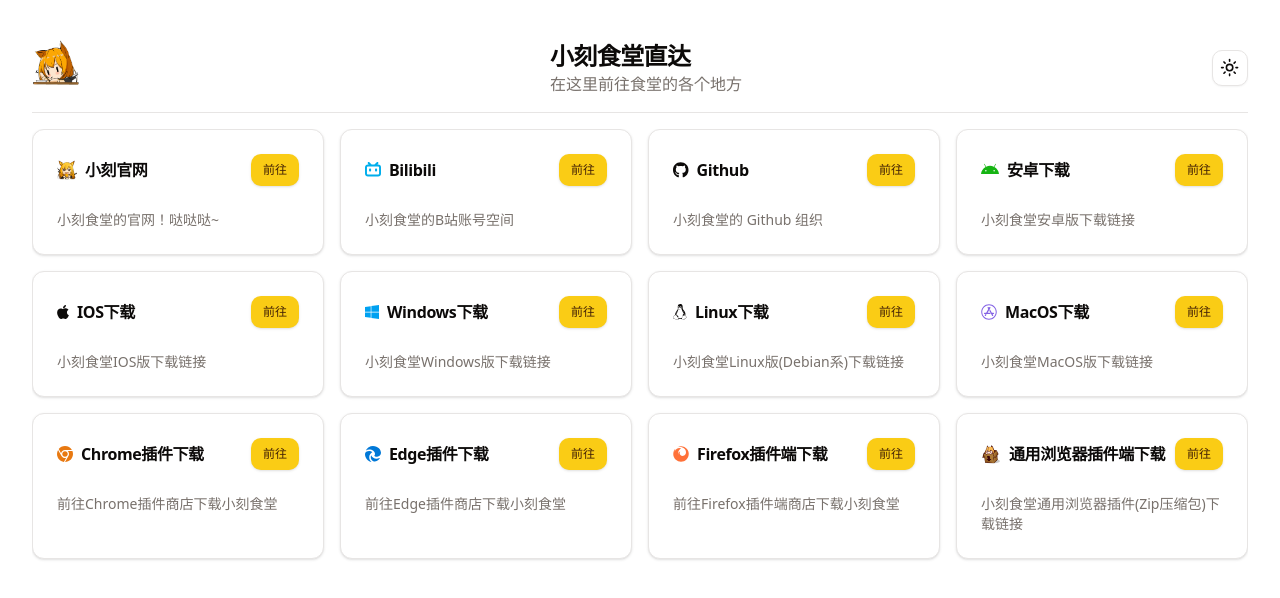
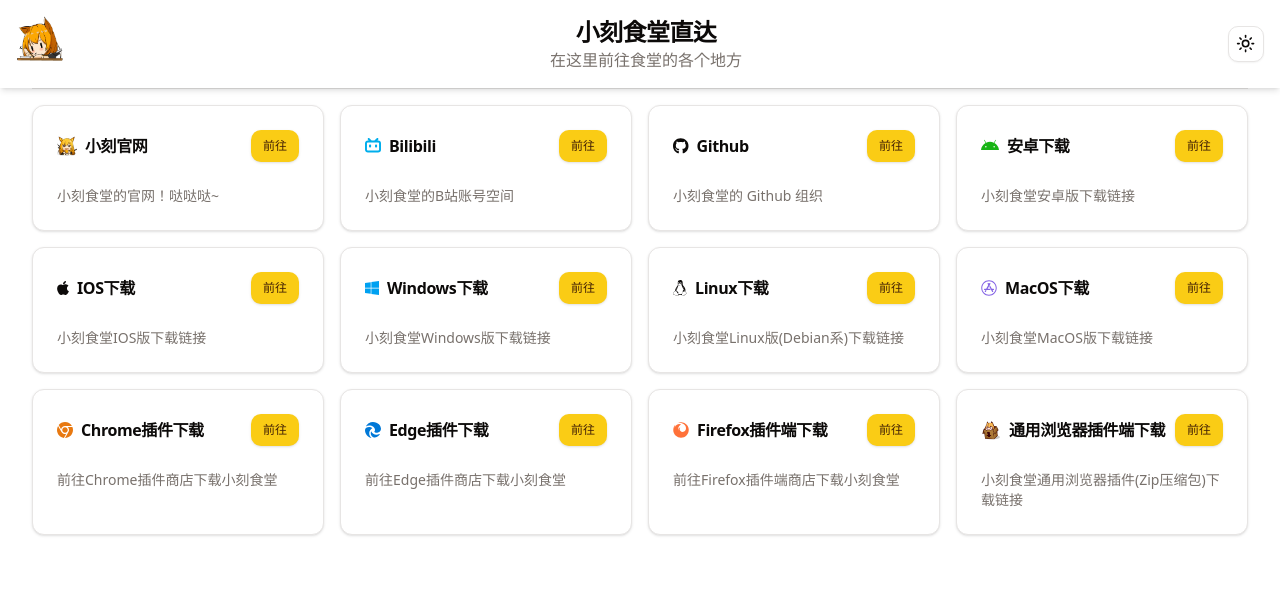
Before and after one commit to Enraged-Dun-Cookie-Development-Team/Ceobe-Link, a React (Vite) app: page / in a window 1280 px wide. Shown: the top 598 px of the page. Built offline with nearby package versions, Linux system fonts and the light colour scheme.

Commit message:
:recycle: 调整nav的固定方法

```diff
--- a/src/App.tsx
+++ b/src/App.tsx
@@ -1,9 +1,7 @@
 import OfficalSiteIcon from "@/assets/offical-site.gif";
-import { ScrollArea } from "@/components/ui/scroll-area";
 import { Separator } from "@/components/ui/separator";
 import { Toaster } from "@/components/ui/toaster";
 import "@/index.css";
-import { cn } from "@/lib/utils";
 import { ThemeProvider } from "@/theme/provider";
 import { ThemeToggle } from "@/theme/toggle";
 
@@ -12,14 +10,14 @@
 function App() {
   return (
     <ThemeProvider defaultTheme="system" storageKey="vite-ui-theme">
-      <div className="z-40 h-full flex-1 flex-col space-y-4 p-8 flex min-w-96">
-        <div className="flex items-center justify-between space-y-2">
+      <div className="h-full flex-1 flex-col space-y-4 p-8 flex min-w-96 select-none">
+        <div className="flex items-center justify-between space-y-2 px-4 pt-2 py-4 fixed top-0 left-0 right-0 shadow-md bg-background">
           <img
             src={OfficalSiteIcon}
             alt="Ceobe"
             className="w-12 h-12 rounded-sm"
           />
-          <div>
+          <div className="text-center">
             <h2 className="text-2xl font-bold tracking-tight">小刻食堂直达</h2>
             <p className="text-muted-foreground">在这里前往食堂的各个地方</p>
           </div>
@@ -27,14 +25,15 @@
             <ThemeToggle />
           </div>
         </div>
-        <div className="mt-0 pt-0">
+        <div className="pt-10 space-y-4">
           <Separator />
-        </div>
-        <ScrollArea className={cn(" h-[calc(100vh-13vh)] overflow-y-auto")}>
           <div className="grid grid-cols-1 gap-4 sm:grid-cols-2 lg:grid-cols-3 xl:grid-cols-4">
             <CardLinks />
           </div>
-        </ScrollArea>
+        </div>
+        <div className="flex items-center justify-center space-x-2 p-1 text-primary/50 text-xs lg:hidden">
+          到底了哦
+        </div>
       </div>
       <Toaster />
     </ThemeProvider>
--- a/src/components/ui/scroll-area.tsx
+++ /dev/null
@@ -1,46 +0,0 @@
-import * as React from "react"
-import * as ScrollAreaPrimitive from "@radix-ui/react-scroll-area"
-
-import { cn } from "@/lib/utils"
-
-const ScrollArea = React.forwardRef<
-  React.ElementRef<typeof ScrollAreaPrimitive.Root>,
-  React.ComponentPropsWithoutRef<typeof ScrollAreaPrimitive.Root>
->(({ className, children, ...props }, ref) => (
-  <ScrollAreaPrimitive.Root
-    ref={ref}
-    className={cn("relative overflow-hidden", className)}
-    {...props}
-  >
-    <ScrollAreaPrimitive.Viewport className="h-full w-full rounded-[inherit]">
-      {children}
-    </ScrollAreaPrimitive.Viewport>
-    <ScrollBar />
-    <ScrollAreaPrimitive.Corner />
-  </ScrollAreaPrimitive.Root>
-))
-ScrollArea.displayName = ScrollAreaPrimitive.Root.displayName
-
-const ScrollBar = React.forwardRef<
-  React.ElementRef<typeof ScrollAreaPrimitive.ScrollAreaScrollbar>,
-  React.ComponentPropsWithoutRef<typeof ScrollAreaPrimitive.ScrollAreaScrollbar>
->(({ className, orientation = "vertical", ...props }, ref) => (
-  <ScrollAreaPrimitive.ScrollAreaScrollbar
-    ref={ref}
-    orientation={orientation}
-    className={cn(
-      "flex touch-none select-none transition-colors",
-      orientation === "vertical" &&
-        "h-full w-2.5 border-l border-l-transparent p-[1px]",
-      orientation === "horizontal" &&
-        "h-2.5 flex-col border-t border-t-transparent p-[1px]",
-      className
-    )}
-    {...props}
-  >
-    <ScrollAreaPrimitive.ScrollAreaThumb className="relative flex-1 rounded-full bg-border" />
-  </ScrollAreaPrimitive.ScrollAreaScrollbar>
-))
-ScrollBar.displayName = ScrollAreaPrimitive.ScrollAreaScrollbar.displayName
-
-export { ScrollArea, ScrollBar }
```
